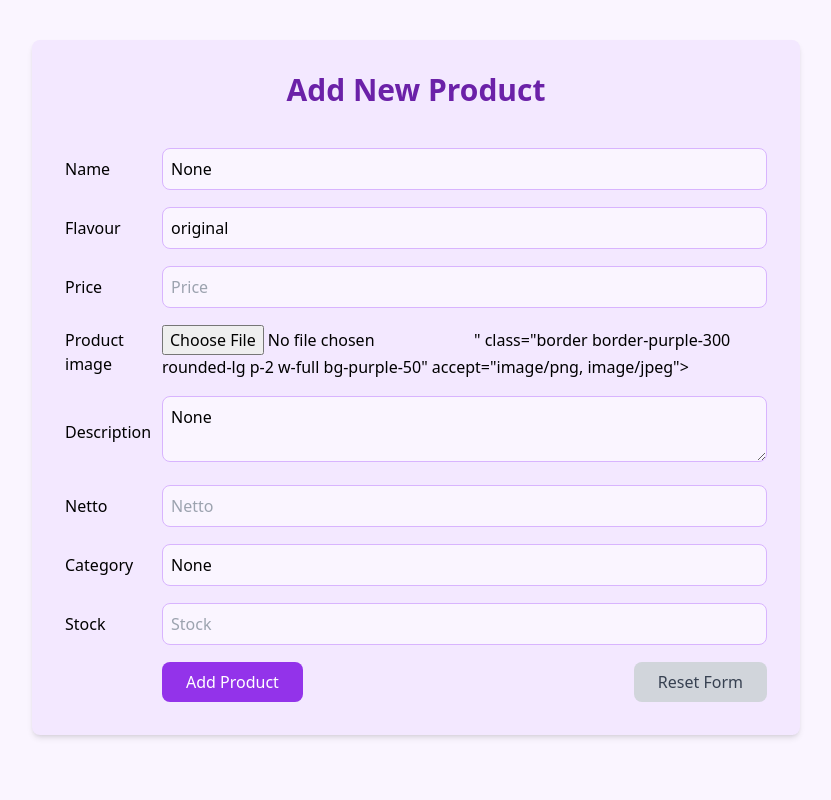
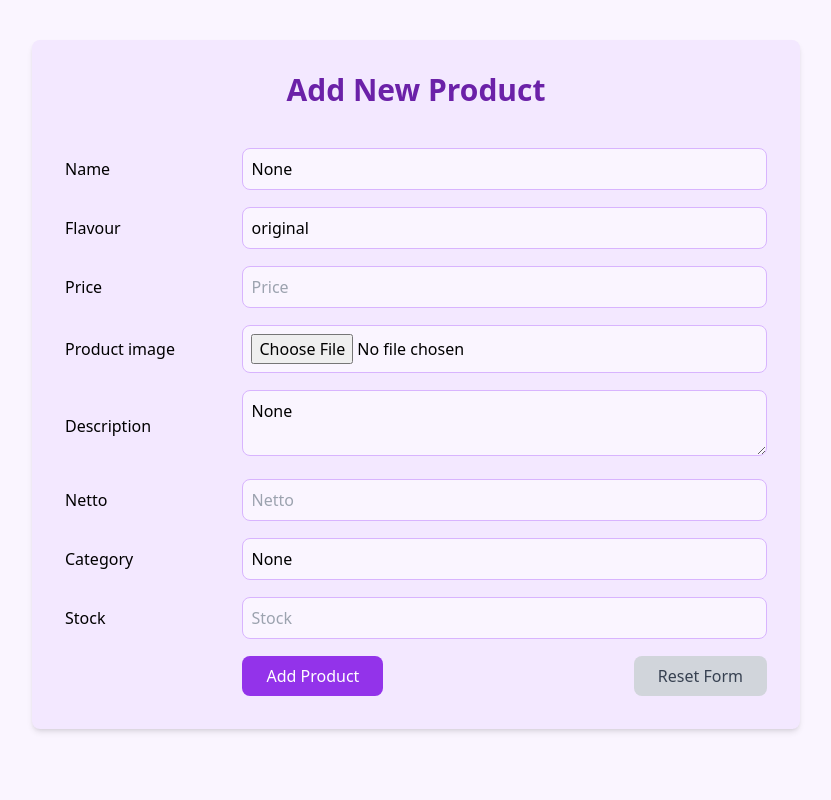
Before and after one commit to raisassc/raisa-petshop, a Django app: page /create-product-entry in a window 1280 px wide. Shown: the whole page, without its empty margins (224-1055 px from the left). Run offline with Django 5.2, Linux system fonts and the light colour scheme; some libraries are stand-ins or nearby versions.

Commit message:
create_product

```diff
--- a/main/templates/create_product.html
+++ b/main/templates/create_product.html
@@ -41,7 +41,10 @@
         <tr>
           <td class="pt-4">{{ form.product_image.label }}</td>
           <td class="pt-4">
-            <input type="file" name="{{ form.product_image }}" class="border border-purple-300 rounded-lg p-2 w-full bg-purple-50" accept="image/png, image/jpeg">
+            <input type="file" name="{{ form.product_image.name }}" class="border border-purple-300 rounded-lg p-2 w-full bg-purple-50" accept="image/png, image/jpeg">
+            {% if form.product_image.value %}
+                <img src="{{ form.product_image.value.url }}" alt="Uploaded Image" class="mt-2 max-w-full h-auto" />
+            {% endif %}
             {% if form.product_image.errors %}
               <p class="text-red-600 text-sm">{{ form.product_image.errors }}</p>
             {% endif %}
```
